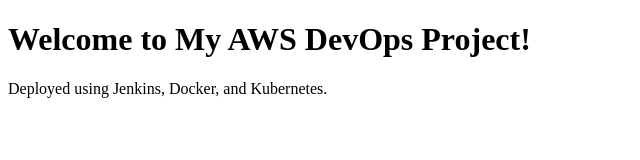
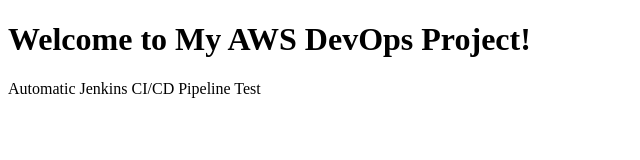
Before and after one commit to murali689/aws-devops-demo, a plain HTML site: page index.html in a window 1280 px wide. Shown: the whole page, without its empty margins (0-640 px from the left). Drawn offline with Linux system fonts and the light colour scheme.

Commit message:
Update deployment description in index.html

```diff
--- a/index.html
+++ b/index.html
@@ -6,6 +6,6 @@
 </head>
 <body>
     <h1>Welcome to My AWS DevOps Project!</h1>
-    <p>Deployed using Jenkins, Docker, and Kubernetes.</p>
+    <p>Automatic Jenkins CI/CD Pipeline Test</p>
 </body>
 </html>
```
